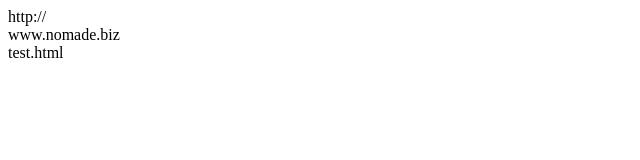
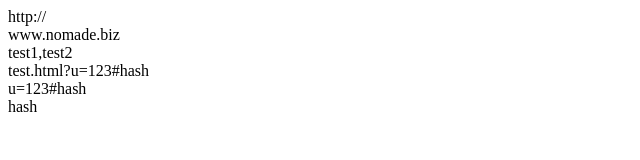
Before and after one commit to Toshiyuki/URL_Parameter, a plain HTML site: page index.html in a window 1280 px wide. Shown: the whole page, without its empty margins (0-640 px from the left). Drawn offline with Linux system fonts and the light colour scheme.

Commit message:
オブジェクト名変更、メソッド追加

```diff
--- a/index.html
+++ b/index.html
@@ -8,18 +8,30 @@
 
 <body>
 <script type="text/javascript">
-var obj = new URL_Parameter('http://www.nomade.biz/test.html');
+var obj = new URL_Parameter('http://www.nomade.biz/test1/test2/test.html?u=123#hash');
 
 document.write(obj.showProtocol());
 
 document.write("<br />");
 
-document.write(obj.showDomain());
+document.write(obj.showHost());
+
+document.write("<br />");
+
+document.write(obj.showFolder());
 
 document.write("<br />");
 
 document.write(obj.showFile());
 
+document.write("<br />");
+
+document.write(obj.showParameter());
+
+document.write("<br />");
+
+document.write(obj.showHash());
+
 </script>
 </body>
 </html>
--- a/url_parameter.js
+++ b/url_parameter.js
@@ -16,6 +16,8 @@
 	this.protocol = protocol;
 
 	var result = this.url.split("/");
+	var result_p = this.url.split("?");
+	var result_h = this.url.split("#");
 
 	//
 	this.showProtocol = function(){
@@ -23,14 +25,19 @@
 	}
 
 	//
-	this.showDomain = function(){
+	this.showHost = function(){
 		var domain = result[0];
 		return domain;
 	}
 
 	//
 	this.showFolder = function(){
-		;
+		var result_array = new Array();
+
+		for (i=1;i<result.length-1;i++){
+			result_array.push(result[i]) ;
+		}
+		return result_array;
 	}
 
 	//
@@ -41,7 +48,12 @@
 
 	//
 	this.showParameter = function(){
-		;
+		return result_p[1];
+	}
+
+	//
+	this.showHash = function(){
+		return result_h[1];
 	}
 
 
```
